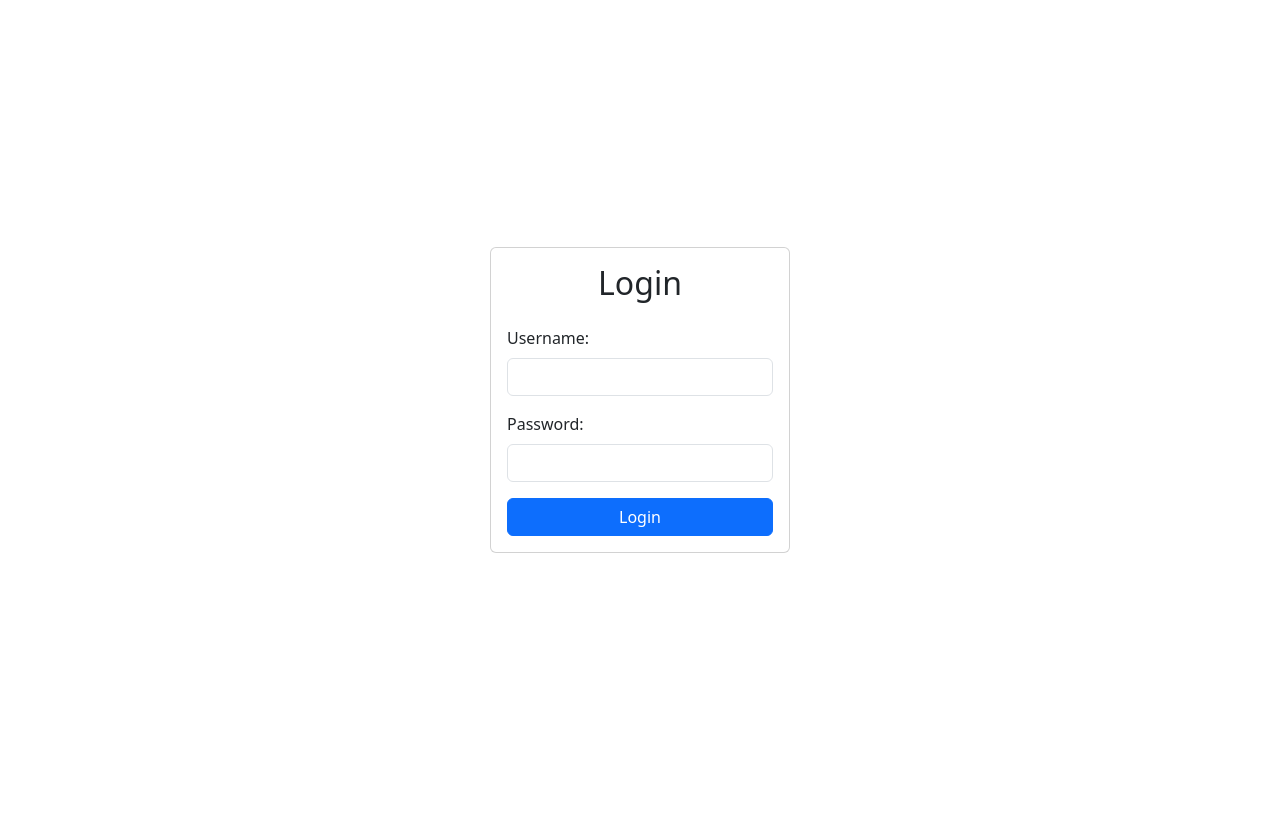
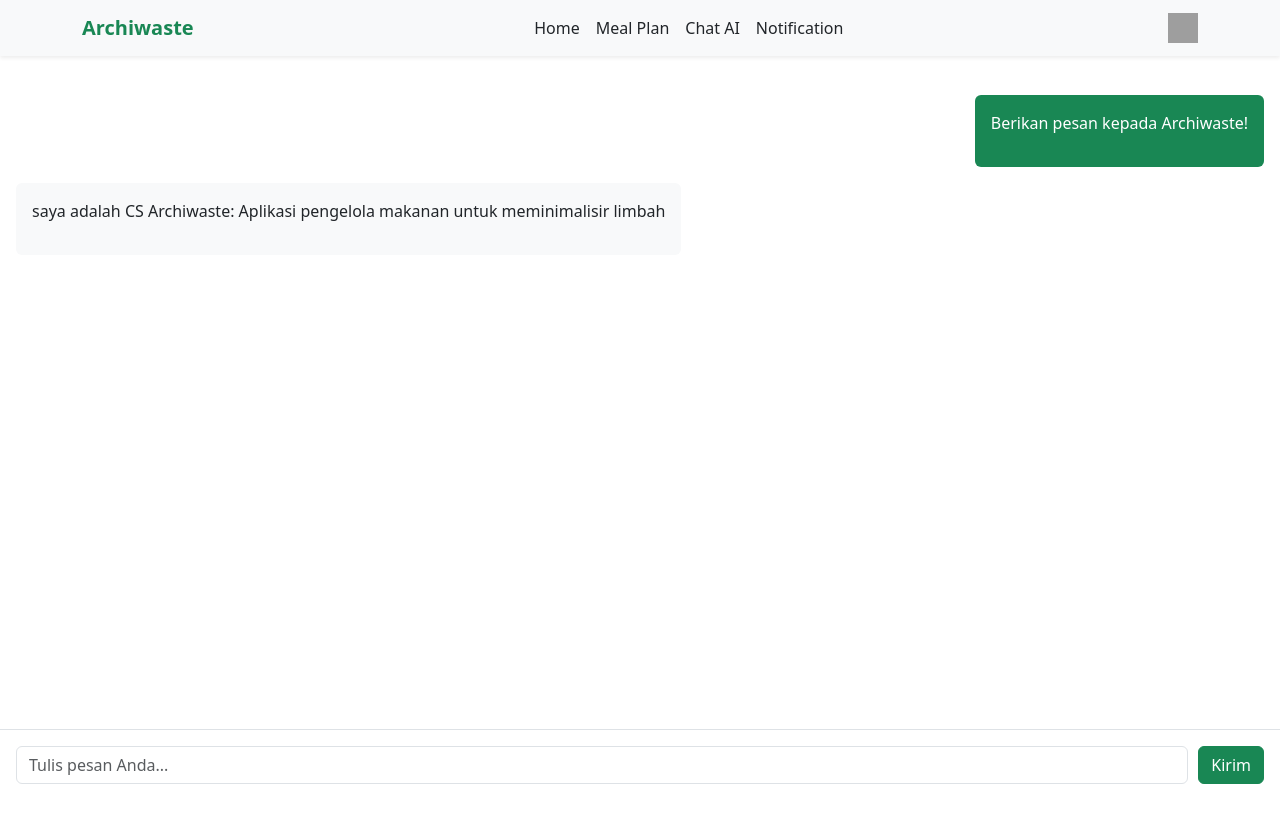
Before and after one commit to haikrisna/miniproject_react_krisna-kukuh-wijaya, a React (Vite) app in the folder myproject/: page /chat in a window 1280 px wide. Before the commit this address led to /login. Shown: the top 822 px of the page. Before the commit the page ends 800 px from the top, so only its background shows below. Built offline with nearby package versions, Linux system fonts and the light colour scheme; sample sign-in values are in the browser's storage; grey boxes are pictures that could not be loaded.

Commit message:
navbar logic fixed

```diff
--- a/myproject/src/App.jsx
+++ b/myproject/src/App.jsx
@@ -12,18 +12,31 @@ import LandingPage from "./LandingPage/LandingPage";
 import MealPlan from "./MealPlan/MealPlan";
 import ChatAI from "./ChatAI/ChatAI";
 import Reminder from "./Reminder/Reminder";
+import NavbarComponent from "./component/NavbarComponent";
 
 // Komponen ProtectedRoute
 const ProtectedRoute = ({ isLoggedIn, children }) => {
-  return isLoggedIn ? children : <Navigate to="/login" />;
+  if (!isLoggedIn) {
+    return <Navigate to="/login" replace />;
+  }
+  return children;
 };
 
 function App() {
   // State untuk melacak status login
-  const [isLoggedIn, setIsLoggedIn] = useState(false);
+  const [isLoggedIn, setIsLoggedIn] = useState(
+    () => localStorage.getItem("isLoggedIn") === "true"
+  );
+
+  // Fungsi untuk logout
+  const handleLogout = () => {
+    localStorage.removeItem("isLoggedIn");
+    setIsLoggedIn(false);
+  };
 
   return (
     <Router>
+      <NavbarComponent isLoggedIn={isLoggedIn} handleLogout={handleLogout} />
       <Routes>
         {/* Halaman Login */}
         <Route
@@ -32,7 +45,8 @@ function App() {
         />
 
         {/* Halaman LandingPage (Home) */}
-        <Route path="/" element={<LandingPage />} />
+        <Route path="/" element={<LandingPage isLoggedIn={isLoggedIn} />} />
+
 
         {/* Halaman yang memerlukan login */}
         <Route
@@ -61,7 +75,7 @@ function App() {
         />
 
         {/* Redirect untuk rute yang tidak ditemukan */}
-        <Route path="*" element={<Navigate to="/" />} />
+        <Route path="*" element={<Navigate to={isLoggedIn ? "/" : "/login"} />} />
       </Routes>
     </Router>
   );
--- a/myproject/src/ChatAI/ChatAI.jsx
+++ b/myproject/src/ChatAI/ChatAI.jsx
@@ -1,7 +1,6 @@
 import { useState } from "react";
 import { GoogleGenerativeAI } from "@google/generative-ai";
 import ReactMarkdown from "react-markdown";
-import NavbarComponent from "../component/NavbarComponent";
 
 function ChatAI() {
   const [inputUser, setInputUser] = useState("");
@@ -67,7 +66,6 @@ function ChatAI() {
 
   return (
     <>
-      <NavbarComponent />
       <div
         className="container-fluid px-0"
         style={{
--- a/myproject/src/LandingPage/LandingPage.jsx
+++ b/myproject/src/LandingPage/LandingPage.jsx
@@ -1,12 +1,10 @@
 import React from "react";
-import NavbarComponent from "../component/NavbarComponent";
 import HeroSection from "./HeroSection";
 import FooterComponent from "../component/FooterComponent";
 
 export default function LandingPage() {
   return (
     <div>
-      <NavbarComponent />
       <HeroSection />
       <FooterComponent />
     </div>
--- a/myproject/src/LoginPage/LoginPage.jsx
+++ b/myproject/src/LoginPage/LoginPage.jsx
@@ -19,7 +19,7 @@ export default function LoginPage({ setIsLoggedIn }) {
     if (user && user.username === username && user.password === password) {
       localStorage.setItem('isLoggedIn', 'true');
       setIsLoggedIn(true); // Update state login
-      navigate('/mealplan');
+      navigate('/');
       Swal.fire({
         title: "Anda berhasil login!",
         text: `silahkan nikmati fitur kami`,
--- a/myproject/src/MealPlan/MealPlan.jsx
+++ b/myproject/src/MealPlan/MealPlan.jsx
@@ -176,7 +176,6 @@ export default function MealPlan() {
 
   return (
     <>
-      <NavbarComponent />
       <div className="container py-4" style={{ marginTop: "80px" }}>
         <h1 className="text-center mb-4">Meal Plan Input</h1>
         <div className="row">
--- a/myproject/src/Reminder/Reminder.jsx
+++ b/myproject/src/Reminder/Reminder.jsx
@@ -64,7 +64,6 @@ export default function Reminder() {
 
   return (
     <>
-      <NavbarComponent />
       <div className="container py-4" style={{ marginTop: "80px" }}>
         {/* Header */}
         <h1 className="text-center mb-4">Reminder</h1>
```
Also changed, not shown: myproject/src/component/NavbarComponent.jsx (line endings or trailing spaces).
